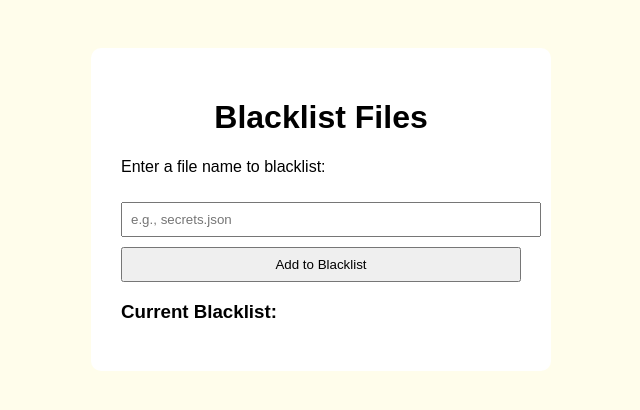
After one commit to Marlu0/softies_project, a Flask app: page /blacklist in a window 1280 px wide. The commit adds this page. Shown: the top 410 px of the page, without its empty margins (319-959 px from the left). Run offline with Flask 3, Linux system fonts and the light colour scheme.

Commit message:
update blacklist.html

```diff
--- a/app.py
+++ b/app.py
@@ -26,17 +26,17 @@ os.makedirs(BASE_DIR, exist_ok=True)
 # Allowed extenctions to upload
 ALLOWED_EXTENSIONS = {'.py', '.js', '.ts', '.html', '.css', '.json', '.zip', '.pdf', '.xcsx', '.docx'}
 
-BLACKLIST_PATH = 'blacklist.json'
+BLACKLIST_FILE = 'blacklist.txt'
 
 def load_blacklist():
-    if os.path.exists(BLACKLIST_PATH):
-        with open(BLACKLIST_PATH) as f:
-            return json.load(f)
-    return []
+    if not os.path.exists(BLACKLIST_FILE):
+        return []
+    with open(BLACKLIST_FILE, 'r') as f:
+        return [line.strip() for line in f if line.strip()]
 
-def save_blacklist(files):
-    with open(BLACKLIST_PATH, 'w') as f:
-        json.dump(files, f)
+def add_to_blacklist(filename):
+    with open(BLACKLIST_FILE, 'a') as f:
+        f.write(f"{filename}\n")
 
 # --- Flask Routes (remain largely the same) ---
 
@@ -145,21 +145,18 @@ def upload(project):
 
 @app.route('/settings')
 def settings():
-    blacklisted = load_blacklist()
     return render_template('settings.html')
 
-@app.route('/blacklist', methods=['POST'])
-def blacklist_files():
-    files = request.files.getlist('blacklist_files')
-    blacklist = load_blacklist()
+@app.route('/blacklist', methods=['GET', 'POST'])
+def blacklist():
+    if request.method == 'POST':
+        filename = request.form.get('filename')
+        if filename:
+            add_to_blacklist(filename)
+        return redirect(url_for('blacklist'))
 
-    for file in files:
-        filename = file.filename
-        if filename and filename not in blacklist:
-            blacklist.append(filename)
-
-    save_blacklist(blacklist)
-    return redirect(url_for('settings'))
+    blacklist_items = load_blacklist()
+    return render_template('blacklist.html', blacklist=blacklist_items)
 
 # --- Pywebview Integration ---
 
--- /dev/null
+++ b/templates/blacklist.html
@@ -0,0 +1,31 @@
+<!DOCTYPE html>
+<html>
+<head>
+    <title>Blacklist Files</title>
+    <style>
+        body { font-family: sans-serif; padding: 40px; background: #fffdeb; }
+        .container { background: white; padding: 30px; border-radius: 10px; width: 400px; margin: auto; }
+        h1 { text-align: center; }
+        ul { padding: 0; list-style-type: none; }
+        li { padding: 5px 0; }
+        input, button { margin-top: 10px; padding: 8px; width: 100%; }
+    </style>
+</head>
+<body>
+    <div class="container">
+        <h1>Blacklist Files</h1>
+        <p>Enter a file name to blacklist:</p>
+        <form method="POST">
+            <input type="text" name="filename" placeholder="e.g., secrets.json" required>
+            <button type="submit">Add to Blacklist</button>
+        </form>
+
+        <h3>Current Blacklist:</h3>
+        <ul>
+            {% for file in blacklist %}
+                <li>📁 {{ file }}</li>
+            {% endfor %}
+        </ul>
+    </div>
+</body>
+</html>
```
Also changed, not shown: templates/settings.html (+3 -25 lines).
